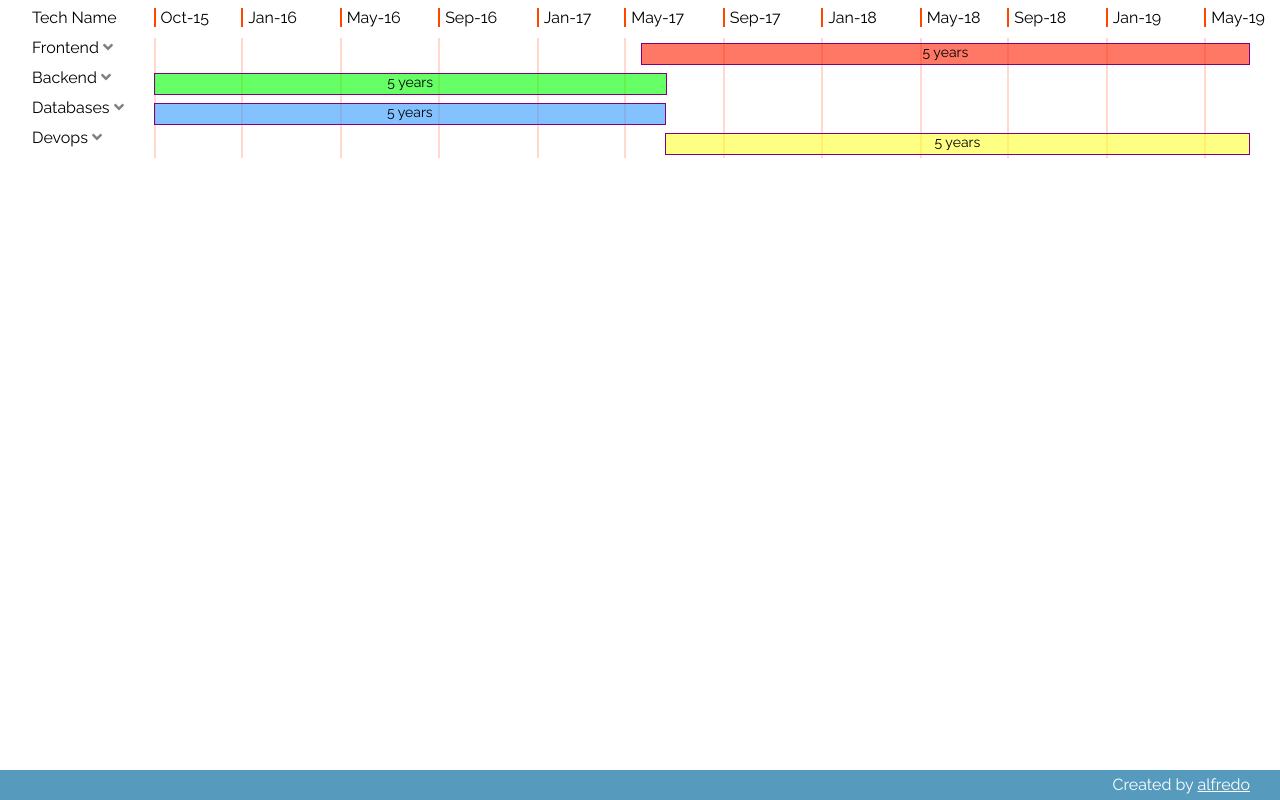
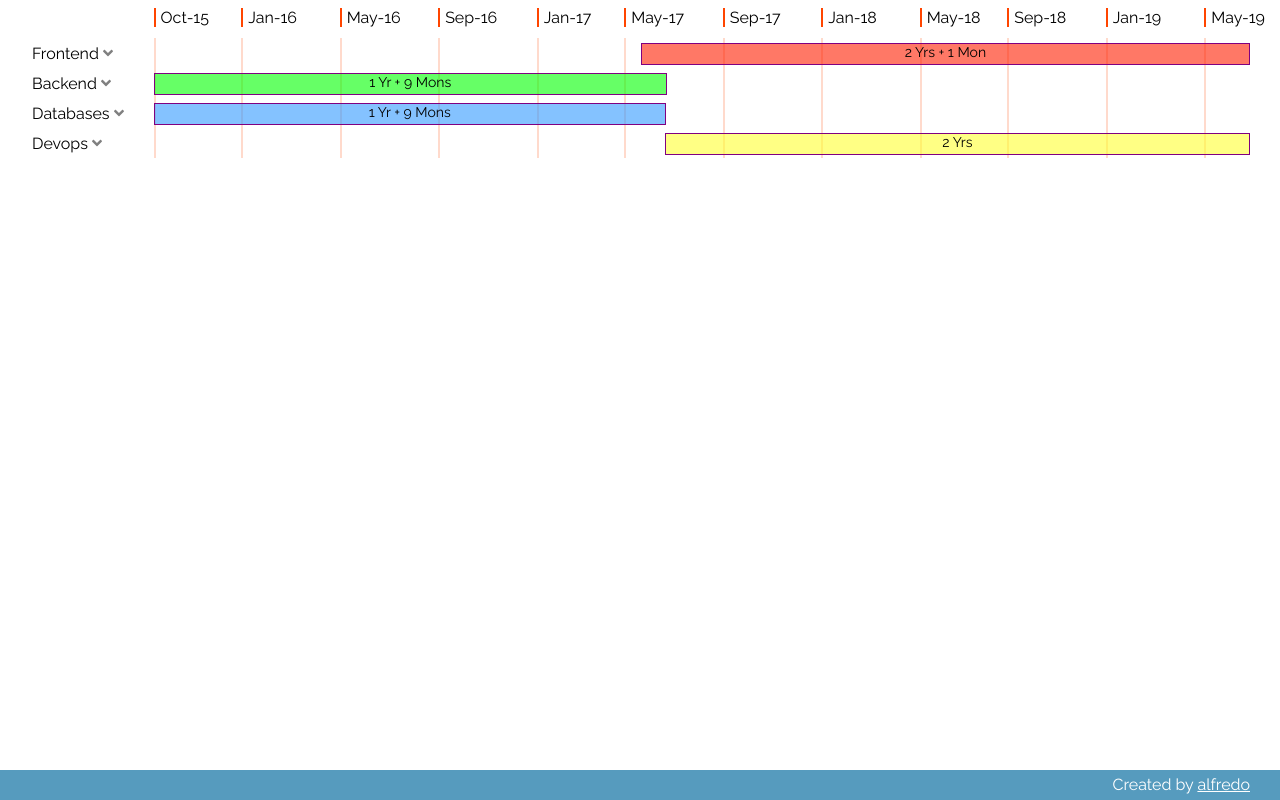
Before and after one commit to jocelo/jocelo.github.io, an Angular app: page /tech-stack in a window 1280 px wide. Shown: the top 800 px of the page. Built offline with nearby package versions, Linux system fonts and the light colour scheme.

Commit message:
tech stack

```diff
--- a/src/app/tech-stack/tech-stack.component.html
+++ b/src/app/tech-stack/tech-stack.component.html
@@ -7,7 +7,7 @@
   <div class="time-table">
     <div class="cell sidebar-left">
       <span class="more-details"></span>
-      <span>Tech Name</span>
+      <span></span>
     </div>
 
     <div class="cell time-lapse">
@@ -34,7 +34,7 @@
           </span>
           <span [ngClass]="['allocated-time', tech.bgColor]" [style.left.%]="tech.startPoint" [style.width.%]="tech.widthPercentage">
             <fa-icon *ngIf="tech.icon && tech.icon.length > 0" [icon]="faIcons[tech.icon]" size="md"></fa-icon>
-            <span class="actual-time">5 years</span>
+            <span class="actual-time">{{tech.label}}</span>
             <span *ngIf="shortVersion" class="link-to-details"><a routerLink="/tech-stack" [queryParams]="{section: tech.key}">+ details</a></span>
           </span>
       </div>
--- a/src/app/tech-stack/tech-stack.component.scss
+++ b/src/app/tech-stack/tech-stack.component.scss
@@ -7,6 +7,7 @@
 
 .cell {
   display: table-cell;
+  vertical-align: middle;
 }
 
 .sidebar-left {
@@ -78,6 +79,7 @@
 .time-lapse {
   position: relative;
   height: 30px;
+  vertical-align: top;
 }
 
 .single-row {
--- a/src/app/tech-stack/tech-stack.component.ts
+++ b/src/app/tech-stack/tech-stack.component.ts
@@ -58,10 +58,6 @@ export class TechStackComponent implements OnInit {
       idx: 'frontend',
       bgColor: 'frontend',
       details: [{
-        title: 'JavaScript',
-        idx: 'javascript',
-        bgColor: 'frontend-child',
-        details: [{
         title: 'react',
         icon: 'react',
         bgColor: 'frontend-child',
@@ -91,7 +87,6 @@ export class TechStackComponent implements OnInit {
         bgColor: 'frontend-child',
         start: '06/01/2017',
         end: '06/30/2019'
-        }]
       }]
     },{
       title: 'Backend',
@@ -148,6 +143,7 @@ export class TechStackComponent implements OnInit {
   }
 
   ngOnInit() {
+    // TODO: Rework on this calculations
     let startTime = new Date(this.timelapse['start']).getTime(),
       endTime = new Date(this.timelapse['end']).getTime(),
       totalTime = endTime - startTime,
@@ -163,17 +159,18 @@ export class TechStackComponent implements OnInit {
 
       let children = category.details.map(tech => {
         let moreChildren = [];
-        const minTime = new Date(tech.start).getTime();
-        const maxTime = new Date(tech.end).getTime();
+        const minTime = new Date(tech.start).getTime(),
+          maxTime = new Date(tech.end).getTime();
 
         if (tech.details) {
           moreChildren = tech.details.map(single=>{
-            const minTime = new Date(single.start).getTime();
-            const maxTime = new Date(single.end).getTime();
+            const minTime = new Date(single.start).getTime(),
+              maxTime = new Date(single.end).getTime();
 
             return {
               title: single.title,
               key: single.idx || '',
+              label: this.getTimeLapse(minTime, maxTime),
               icon: single.icon || '',
               bgColor: single.bgColor || '',
               level: 3,
@@ -191,6 +188,7 @@ export class TechStackComponent implements OnInit {
         return [{
           title: tech.title,
           key: tech.idx || '',
+          label: this.getTimeLapse(minTime, maxTime),
           icon: tech.icon || '',
           bgColor: tech.bgColor || '',
           level: 2,
@@ -207,6 +205,7 @@ export class TechStackComponent implements OnInit {
       let parent = {
         title: category.title,
         key: category.idx || '',
+        label: this.getTimeLapse(minTime, maxTime),
         icon: category.icon || '',
         bgColor: category.bgColor || '',
         level: 1,
@@ -221,8 +220,6 @@ export class TechStackComponent implements OnInit {
 
       return [parent, ...children];
     });
-
-    console.log('children', this.techstack);
 
     this.techstack.map(singleStack=>{
       singleStack.map(one=>{
@@ -257,15 +254,33 @@ export class TechStackComponent implements OnInit {
     return allDates;
   }
 
+  getTimeLapse(startDate, endDate) {
+    const pluralize = ['','s'];
+
+    let label = '...',
+      diffMinutes = (endDate-startDate) / (1000 * 60),
+      diffHours = diffMinutes / 60,
+      diffDays = diffHours / 24,
+      diffMonths = diffDays / 30,
+      diffYears = diffMonths / 12;
+
+    if (diffYears > 1) {
+      label = Math.floor(diffYears)+' Yr'+pluralize[Number(diffYears>2)];
+      diffMonths = Math.floor( diffMonths - Math.floor(Math.floor(diffYears)*12) );
+      if (diffMonths >= 1) {
+        label += ' + '+diffMonths+' Mon'+pluralize[Number(diffMonths>2)];
+      }
+    } else if (diffMonths > 1) {
+      label = Math.floor(diffMonths)+' Mon'+pluralize[Number(diffMonths>2)];
+    }
+
+    return label;
+  }
+
   showHideSection(sectionKey) {
     if (this.shortVersion) {
       return;
     }
     this.sectionShow[sectionKey] = !this.sectionShow[sectionKey];
-
-    // todo: need to rework on this section
-    if (sectionKey === 'frontend' && !this.sectionShow[sectionKey]) {
-      this.sectionShow['javascript'] = false;
   }
 }
-}
```
Lines whose indentation alone changed are shown as unchanged.
